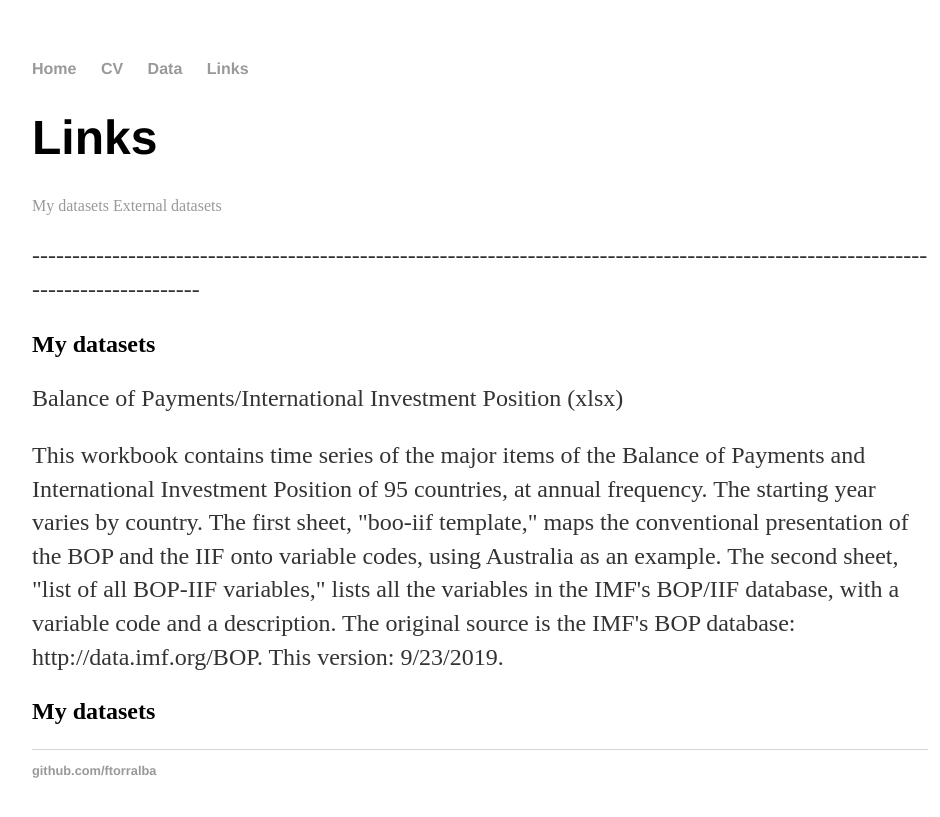
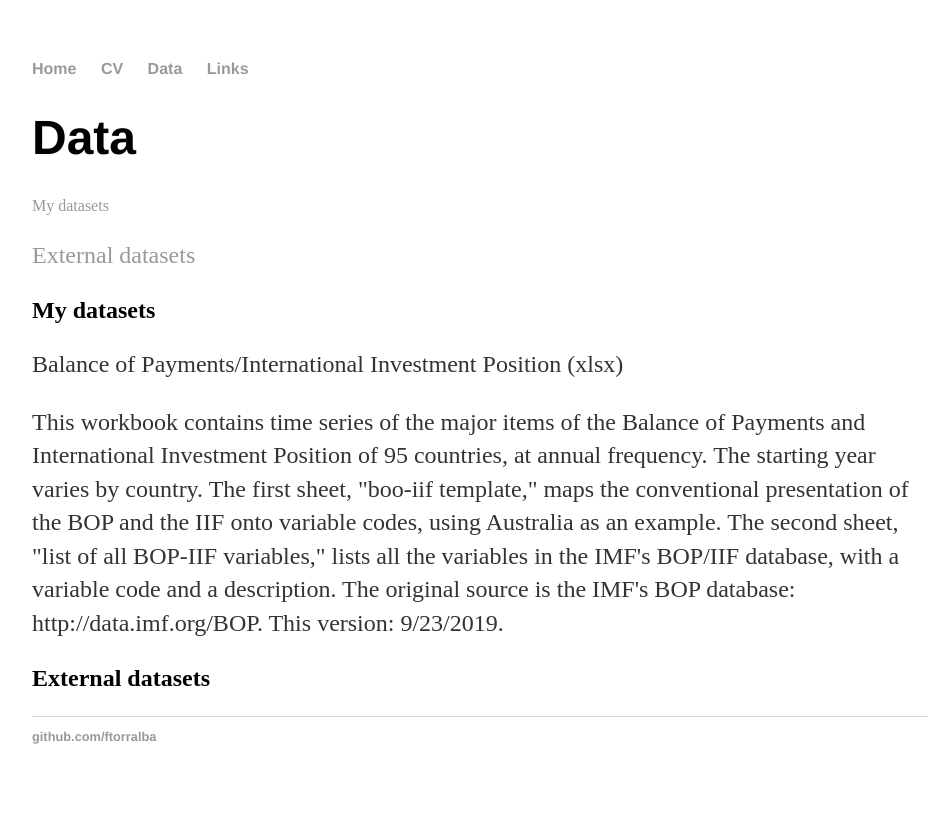
Before and after one commit to ftorralba/ftorralba.github.io, a Jekyll site: the page built from data.html, in a window 1280 px wide. Shown: the top 817 px of the page, without its empty margins (160-1100 px from the left). Built offline with Jekyll 4.4.1, drawn with Linux system fonts in a browser that asks for light colours.

Commit message:
Update aesthetics

```diff
--- a/data.html
+++ b/data.html
@@ -3,11 +3,11 @@ layout: default
 title: Data
 ---
 <div class="container">
-	<h1>Links</h1>
+	<h1>Data</h1>
         <a href="#my_datasets">My datasets</a>
+	<p>
         <a href="#external_anchor">External datasets</a>
-  <p>
-  -------------------------------------------------------------------------------------------------------------------------------------
+
 	<p>
   <h2 id="my_datasets">My datasets</h2>
 	<p>
@@ -21,7 +21,7 @@ title: Data
   This version: 9/23/2019.
 	<p>
 	<p>
-  <h2 id="external_datasets">My datasets</h2>
+  <h2 id="external_datasets">External datasets</h2>
 	<p>
 	<p>
 	<p>
```
